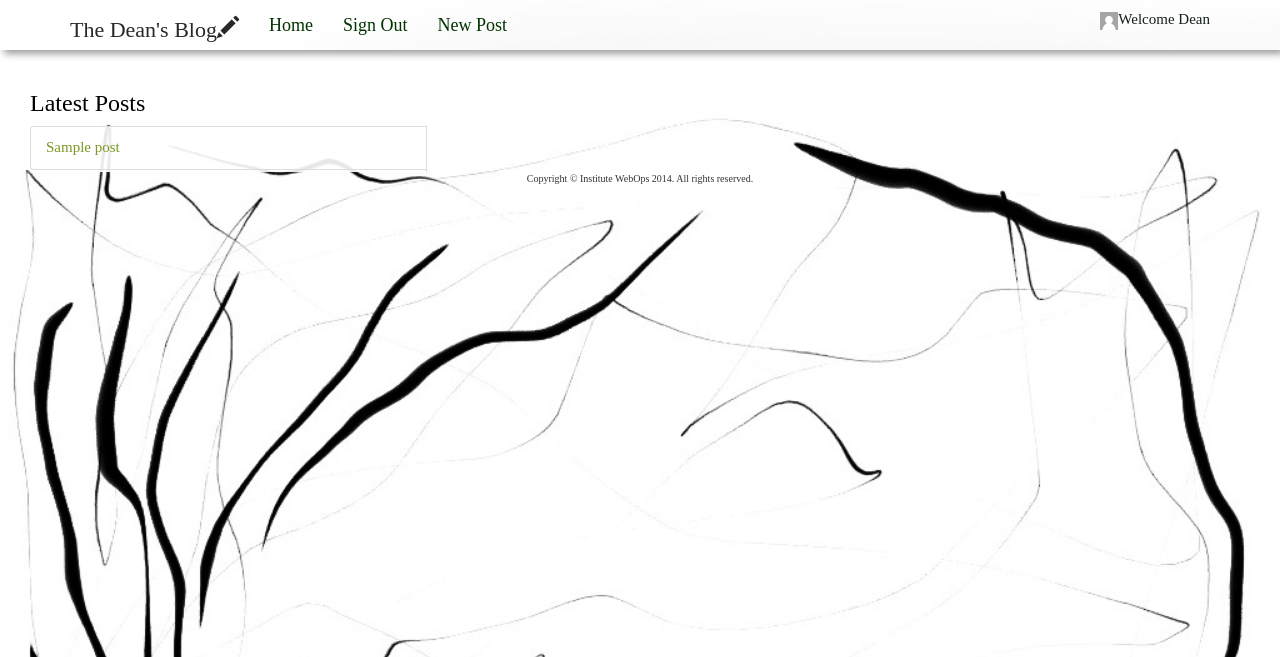
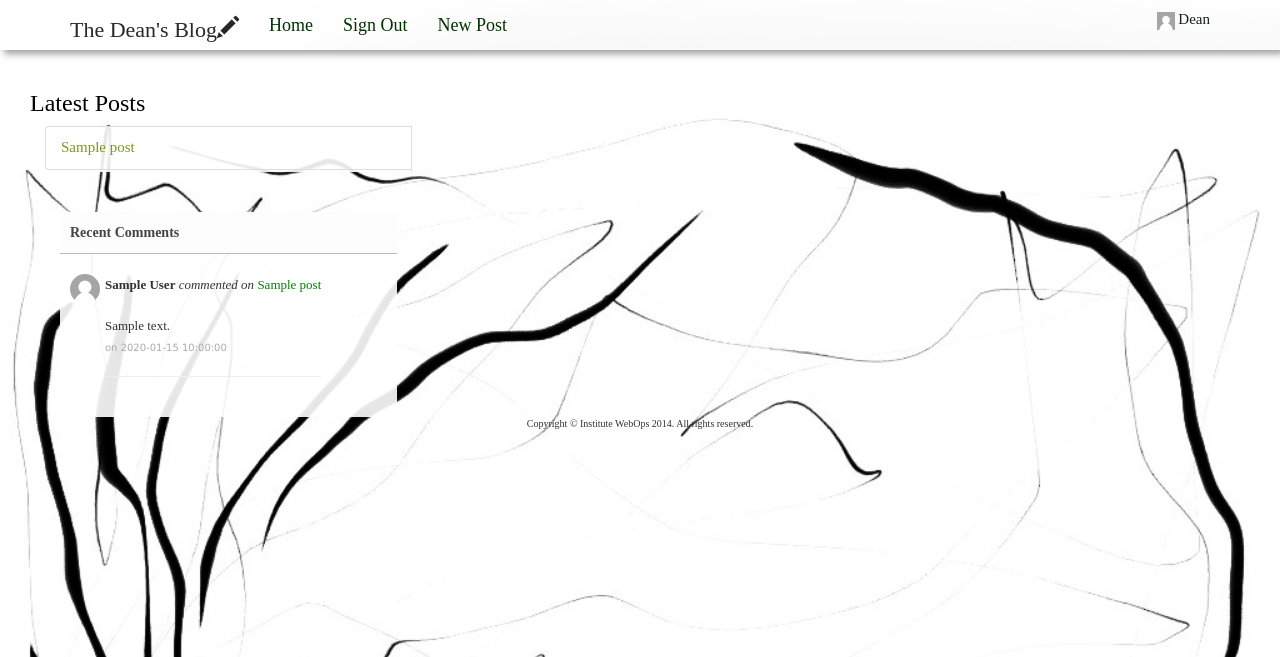
Before and after one commit to avnash/Dean-Blog, a PHP site: page /homeUser.php?sectionid=1 in a window 1280 px wide. Shown: the top 657 px of the page. Run offline with PHP 8.4, Linux system fonts and the light colour scheme; the visitor is signed in with stand-in values (Sample User, id 1); tables that the repository leaves empty or names only in its code hold one stand-in row (values such as "Sample post"); data that the repository does not hold is empty; some libraries are stand-ins or nearby versions.

Commit message:
working fine

```diff
--- a/addcomment.php
+++ b/addcomment.php
@@ -1,9 +1,4 @@
 <?php
-	session_start();
-	if($_SESSION['user']){}
-	else {
-		header("location: index.php");
-	}
 
 	if($_SERVER["REQUEST_METHOD"] == "POST") {
 		$con1 = mysqli_connect("localhost", "root","testmysql123","DeanBlog") or die(mysql_error());
--- a/comments.php
+++ b/comments.php
@@ -1,9 +1,8 @@
 <?php
-if($user)$author = $user;
-if($user_stud)$author = $user_stud;
+$author=$fullname;
 #COMMMENT BOX
 echo'<br><hr><br>
-    <div class = "x">
+    <div>
     <div class="titleBox">
       <label class="fontpara">Comments</label>
     </div>
--- a/css/stylesheet.css
+++ b/css/stylesheet.css
@@ -91,7 +91,7 @@ font-size:10px;
 }
 
 .btn.delete:hover {
-background-color:#D0D0D0;
+background-color:#F2F9FF;
 }
 
 /*COMMENTS*/
@@ -175,3 +175,16 @@ color:#141F1F;
 font-size:15px;
 margin-top:9px;
 }
+
+#commentsidebar {
+background-color: rgba(255,255,255,0.9);
+}
+
+.gentext {
+font-family:FontAwesome;
+font-size:13px;
+}
+
+#comsidetitle{
+color:#008000;
+}
--- a/deletepost.php
+++ b/deletepost.php
@@ -2,6 +2,8 @@
 	$postid = $_POST['id'];
 	$con = mysqli_connect("localhost", "root","testmysql123","DeanBlog") or die(mysql_error()); //Connect to server
 	$strSQL = "DELETE FROM blog_posts WHERE post_id = '$postid'";
+	$strSQL1 = "DELETE FROM comments WHERE postid = '$postid'";
 	mysqli_query($con,$strSQL);
+	mysqli_query($con,$strSQL1);
 	header("location: homeUser.php");
 ?>
--- a/header.php
+++ b/header.php
@@ -45,7 +45,7 @@ else if($user) {
 			<li><a href="newpost.php">New Post</a></li>
 
 		    </ul>
-		   <div class="welcomeuser text-right"><img src="./css/images/blank.png"  height="18" width="18" />Welcome '.$fullname.'</div>
+		   <div class="welcomeuser text-right"><img src="./css/images/blank.png"  height="18" width="18" /> '.$fullname.'</div>
 		</nav>
 	    </div>
 	</header>';
@@ -71,7 +71,7 @@ else {
 		        <li><a href="logout.php">Sign Out</a></li>
 
 		    </ul>
-		    <div class="welcomeuser text-right"><img src="./css/images/blank.png"  height="18" width="18" />Welcome '.$fullname.'</div>
+		    <div class="welcomeuser text-right"><img src="./css/images/blank.png"  height="18" width="18" /> '.$fullname.'</div>
 		</nav>
 	    </div>
 	</header>';
--- a/homeUser.php
+++ b/homeUser.php
@@ -43,12 +43,11 @@
 	<?php include 'header.php'; ?>
 	<div class="container col-md-12 col-xs-12">
 
-
 	<div class="row col-md-12 col-xs-12">
 	    <div class="col-md-12 col-xs-12">
 	       <h3 class="header">Latest Posts</h3>
-	       <div class="tabbable tabs-left">
-		<ul class="nav nav-tabs col-md-4 col-xs-4">
+	       <div class="tabbable tabs-left col-md-4">
+		<ul class="nav nav-tabs col-md-12 col-xs-12">
 		<?php
 			$con = mysqli_connect("localhost", "root","testmysql123","DeanBlog") or die(mysql_error());
 			$strSQL = "SELECT * FROM blog_posts ORDER BY post_id DESC";
@@ -71,6 +70,7 @@
 			}
 
 			echo '</ul>
+			<div class="col-md-12 pull-left">';include 'recentcomments.php';echo'</div></div>
 			<div class="col-md-7 col-xs-7 tab-content">';
 			$query1 = mysqli_query($con,$strSQL);
 			$j = 0;
@@ -84,12 +84,13 @@
 					     echo '<div class="tab-pane active" id="'.$row['post_id'].'"><h1>'.$row['post_title'].'</h1><span id="lightcolor" class="glyphicon glyphicon-time">&nbsp'.date('d-F-Y',strtotime($row['post_date'])).'</span>';
 					     #If user is Dean display delete button
 					     if($user) {
-						 echo '<form id="delete" method="POST" action="deletepost.php">
+						 echo '<br><form id="delete" method="POST" action="deletepost.php">
 						 <input type="hidden" name="id" value="'.$row['post_id'].'">
 						 <button type="submit" class="btn btn-default delete">Delete</button>
 						 </form>';
 					      }
 					#POST CONTENT
+
 					echo '<hr><p>'.$row['content'].'</p>';
 					 #COMMENTS-------------------
 					if($row['comment'] == "disable") {echo '<br><hr><br><p class = "fontpara" align="center"><em>Comments have been disabled for this post</em></p><br><br>';}
@@ -101,7 +102,7 @@
 					     echo '<div class="tab-pane" id="'.$row['post_id'].'"><h1>'.$row['post_title'].'</h1><span id="lightcolor" class="glyphicon glyphicon-time">&nbsp'.date('d-F-Y',strtotime($row['post_date'])).'</span>';
 					     #User is Dean
 					     if($user) {
-						 echo '<form id="delete" method="POST" action="deletepost.php">
+						 echo '<br><form id="delete" method="POST" action="deletepost.php">
 						 <input type="hidden" name="id" value="'.$row['post_id'].'">
 						 <button type="submit" class="btn btn-default delete">Delete</button>
 						 </form>';
@@ -117,10 +118,9 @@
 				$j = $j+1;
 			}
 	      ?>
-
 	      </div>
 	    </div>
-	   </div>
+
 	  <hr>
 	</div>
 <?php include 'footer.php'; ?>
--- /dev/null
+++ b/recentcomments.php
@@ -0,0 +1,30 @@
+<?php
+	echo '<br><br><div id="commentsidebar">
+    <div class="titleBox">
+      <label class="fontpara">Recent Comments</label>
+    </div>
+<div class="actionBox">
+	 <ul class="commentList">';
+	$sql1 = "SELECT * FROM comments ORDER BY id DESC";
+	$query_comment = mysqli_query($con,$sql1);
+
+	$index = 0;
+	while ($index < 10) {
+		$row = mysqli_fetch_array($query_comment);
+		if($row == NULL) break;
+		$id_comm = $row['postid'];
+		$sql2 = "SELECT * FROM blog_posts where post_id = '$id_comm'";
+		$query_blog = mysqli_query($con,$sql2);
+		$post_corr = mysqli_fetch_array($query_blog);
+		echo'<li>
+                <div class="commenterImage">
+                  <img src="./css/images/blank.png" />
+                </div>
+                <div class="commentText">';
+		echo '<span class="gentext"><b>'.$row['author'].'</b><em> commented on </em><span id="comsidetitle">'.$post_corr['post_title'].'</span><br><br>'.$row['comments'].'</span><br><span class="date sub-text">on '.$row['date'].'</span><br><hr>';
+		$index = $index+1;
+		echo '</div>
+                </li>';
+	}
+	echo '</div></div>';
+?>
```
Also changed, not shown: index.php (+10 -3 lines), ldaplogin.php (+5 -5 lines), login.php (+75 -4 lines), css/images/paint2.jpg (added), css/images/paint3.jpg (added), 1 other file.
